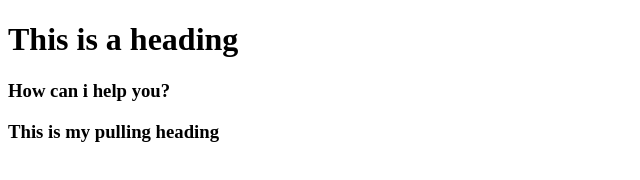
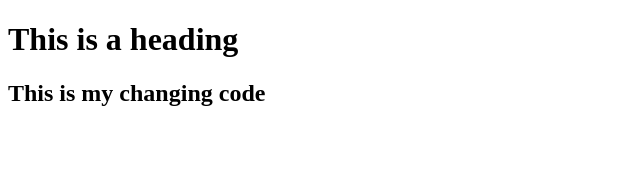
Before and after one commit to Md-Foisal/my-first, a plain HTML site: page index.html in a window 1280 px wide. Shown: the whole page, without its empty margins (0-640 px from the left). Drawn offline with Linux system fonts and the light colour scheme.

Commit message:
This is changed code

```diff
--- a/index.html
+++ b/index.html
@@ -8,7 +8,6 @@
 </head>
 <body>
     <h1>This is a heading</h1>
-    <h3>How can i help you?</h3>
-    <h3>This is my pulling heading</h3>
+    <h2>This is my changing code</h2>
 </body>
 </html>
```
